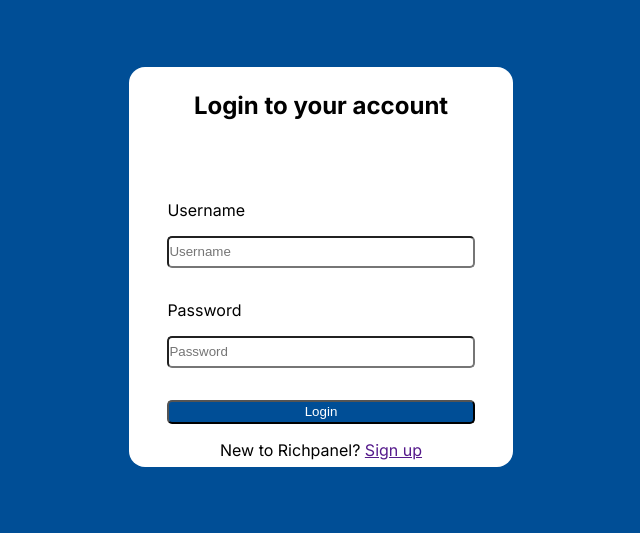
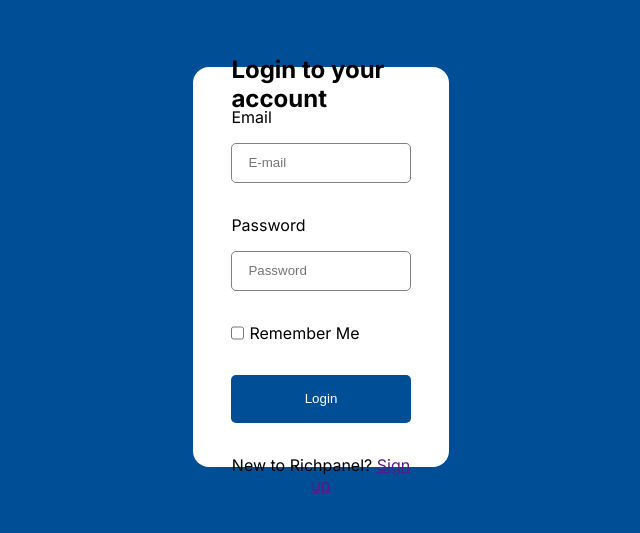
Before and after one commit to kuldeep-joshi1212/Facebook-for-bussiness, a Next.js app: page /login in a window 1280 px wide. Shown: the part 133-666 px from the top of the page, without its empty margins (319-959 px from the left). Built offline with nearby package versions, Linux system fonts and the light colour scheme.

Commit message:
changed styling

```diff
--- a/package.json
+++ b/package.json
@@ -10,6 +10,8 @@
   },
   "dependencies": {
     "axios": "^1.6.7",
+    "mongodb": "^6.3.0",
+    "mongoose": "^8.1.3",
     "next": "14.1.0",
     "next-auth": "^4.24.6",
     "react": "^18",
--- a/src/app/(pages)/(login)/login/login.module.scss
+++ b/src/app/(pages)/(login)/login/login.module.scss
@@ -14,9 +14,8 @@ $secondaryColor: white;
   flex-direction: column;
   justify-content: center;
   align-items: center;
-  gap:2rem;
   height: 50%;
-  width: 30%;
+  width: 20%;
   align-self: center;
   background-color: $secondaryColor;
   border-radius: 1rem;
@@ -24,36 +23,44 @@ $secondaryColor: white;
   *{
     margin-top: 1rem;
   }
+  h2{
+    height: 1%;
+  }
 
 }
 .formGroup{
   display: flex;
   flex-direction: column;
   width: 100%;
+  input{
+    padding: 1rem;
+  }
 
+}
+.remember{
+  width: 100%;
+  display: flex;
+  gap:5px;
 }
 .input{
   width: 100%;
   border-radius: 5px;
-  height: 2rem;
+  height: 2.5rem;
+  border: 1px solid grey;
 }
 .submitButton{
   border-radius: 5px;
   background-color: $mainColor;
   color: white;
-  height: 1.5rem;
+  height: 3rem;
+  border: none;
 }
 .loginForm{
   display: flex;
   flex-direction: column;
-  align-items: center;
-  justify-content: center;
   width: 100%;
-
-  .input{
-
-  }
 }
 .center{
+  margin-top: 2rem;
   text-align: center;
 }
--- a/src/app/(pages)/(login)/login/page.tsx
+++ b/src/app/(pages)/(login)/login/page.tsx
@@ -1,23 +1,51 @@
+"use client"
 import styles from "./login.module.scss"
 import NextAuth from 'next-auth';
 import FacebookProvider from 'next-auth/providers/facebook';
+import {useRouter} from "next/navigation";
+import {FormEvent} from "react";
 
 
 export default  function login() {
+    const router = useRouter()
+
+    async function handleSubmit(event: FormEvent<HTMLFormElement>) {
+        event.preventDefault()
+
+        const formData = new FormData(event.currentTarget)
+        const email = formData.get('email')
+        const password = formData.get('password')
+
+        const response = await fetch('/api/auth/login', {
+            method: 'POST',
+            headers: { 'Content-Type': 'application/json' },
+            body: JSON.stringify({ email, password }),
+        })
+
+        if (response.ok) {
+            router.push('/integration')
+        } else {
+            // todo:Handle errors
+        }
+    }
 
     return(
         <>
         <div className={styles.pageLogin}>
             <div className={styles.form}>
                 <h2>Login to your account</h2>
-                <form className={styles.loginForm} action="" method="post">
+                <form className={styles.loginForm} onSubmit={handleSubmit}>
                     <div className={styles.formGroup}>
-                        <label className={styles.label}>Username</label>
-                        <input className={styles.input} name="username" type="text" placeholder="Username"/>
+                        <label className={styles.label}>Email</label>
+                        <input className={styles.input} name="email" type="text" placeholder="E-mail"/>
                     </div>
                     <div className={styles.formGroup}>
                         <label className={styles.label}>Password</label>
                         <input className={styles.input} name="password" type="password" placeholder="Password"/>
+                    </div>
+                    <div className={styles.remember}>
+                        <input type={"checkbox"}/>
+                        <span> Remember Me</span>
                     </div>
                     <div className={styles.formGroup}>
                         <button className={styles.submitButton} type="submit">Login</button>
--- a/src/app/(pages)/(register)/register/page.tsx
+++ b/src/app/(pages)/(register)/register/page.tsx
@@ -19,6 +19,10 @@ export default function register() {
                             <label className={styles.label}>Password</label>
                             <input className={styles.input} name="password" type="password" placeholder="Password"/>
                         </div>
+                        <div className={styles.remember}>
+                            <input type={"checkbox"}/>
+                            <span> Remember Me</span>
+                        </div>
                         <div className={styles.formGroup}>
                             <button className={styles.submitButton} type="submit">Register</button>
                             <div className={styles.center}>Already have an account <a href="">Login</a></div>
--- a/src/app/(pages)/(register)/register/register.module.scss
+++ b/src/app/(pages)/(register)/register/register.module.scss
@@ -15,8 +15,8 @@ $secondaryColor: white;
   justify-content: center;
   align-items: center;
   gap:2rem;
-  height: 50%;
-  width: 30%;
+  height: 55%;
+  width: 20%;
   align-self: center;
   background-color: $secondaryColor;
   border-radius: 1rem;
@@ -30,18 +30,28 @@ $secondaryColor: white;
   display: flex;
   flex-direction: column;
   width: 100%;
+  input{
+    padding: 1rem;
+  }
 
 }
 .input{
   width: 100%;
   border-radius: 5px;
-  height: 2rem;
+  height: 2.5rem;
+  border:1px solid grey;
+}
+.remember{
+  width: 100%;
+  display: flex;
+  gap:5px;
 }
 .submitButton{
   border-radius: 5px;
   background-color: $mainColor;
   color: white;
-  height: 1.5rem;
+  height: 3rem;
+  border: none;
 }
 .registerForm{
   display: flex;
@@ -56,4 +66,5 @@ $secondaryColor: white;
 }
 .center{
   text-align: center;
+  margin-top: 2rem;
 }
```
Also changed, not shown: src/app/api/auth/login/route.ts (added, +14 -0 lines), src/app/api/auth/nextAuth.js (deleted, +0 -13 lines), src/app/api/auth/register/route.ts (added, +14 -0 lines), utils/mongoConnection.ts (added, +21 -0 lines), 2 other files (tests, documents, lock files or other folders).
